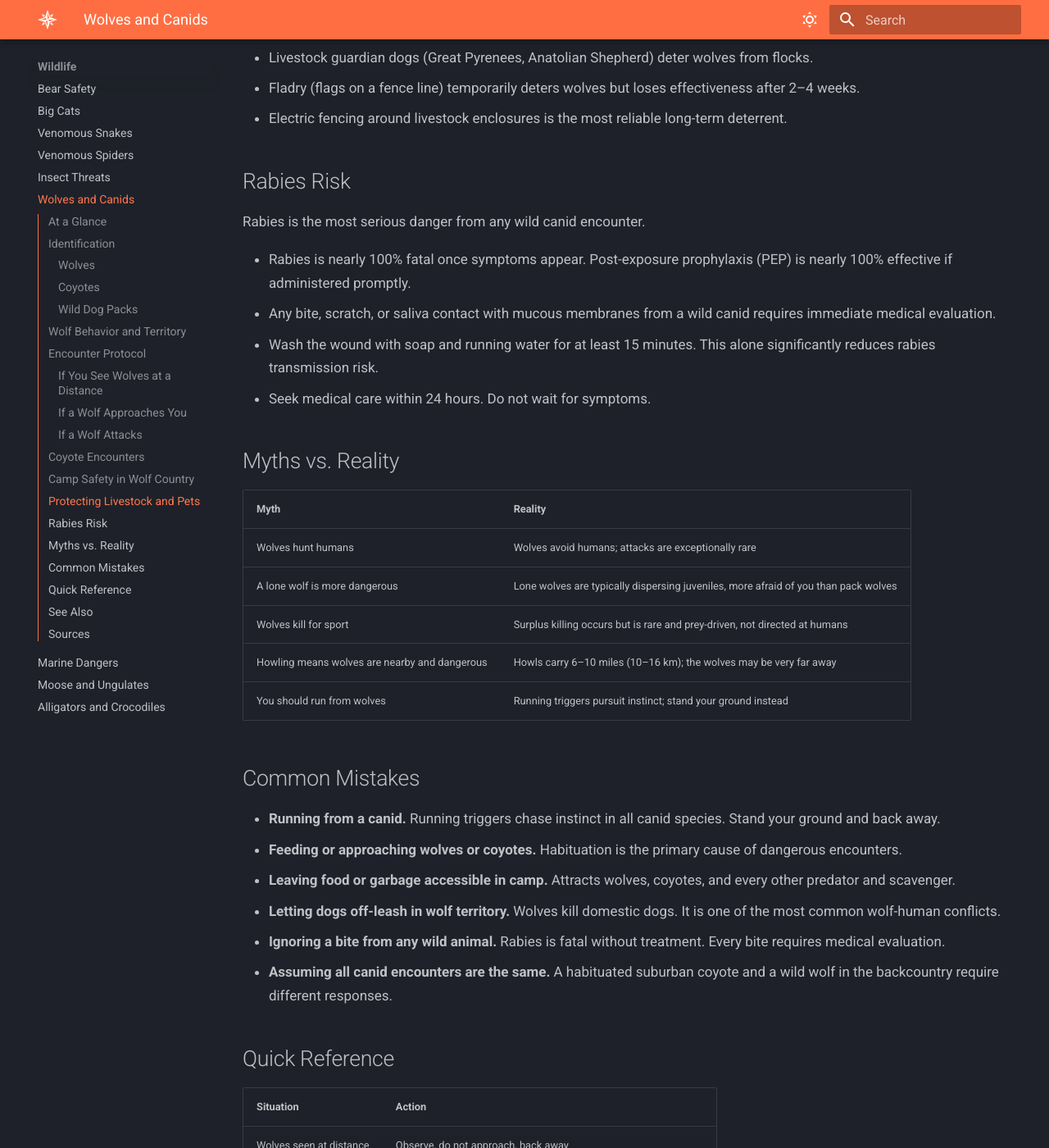
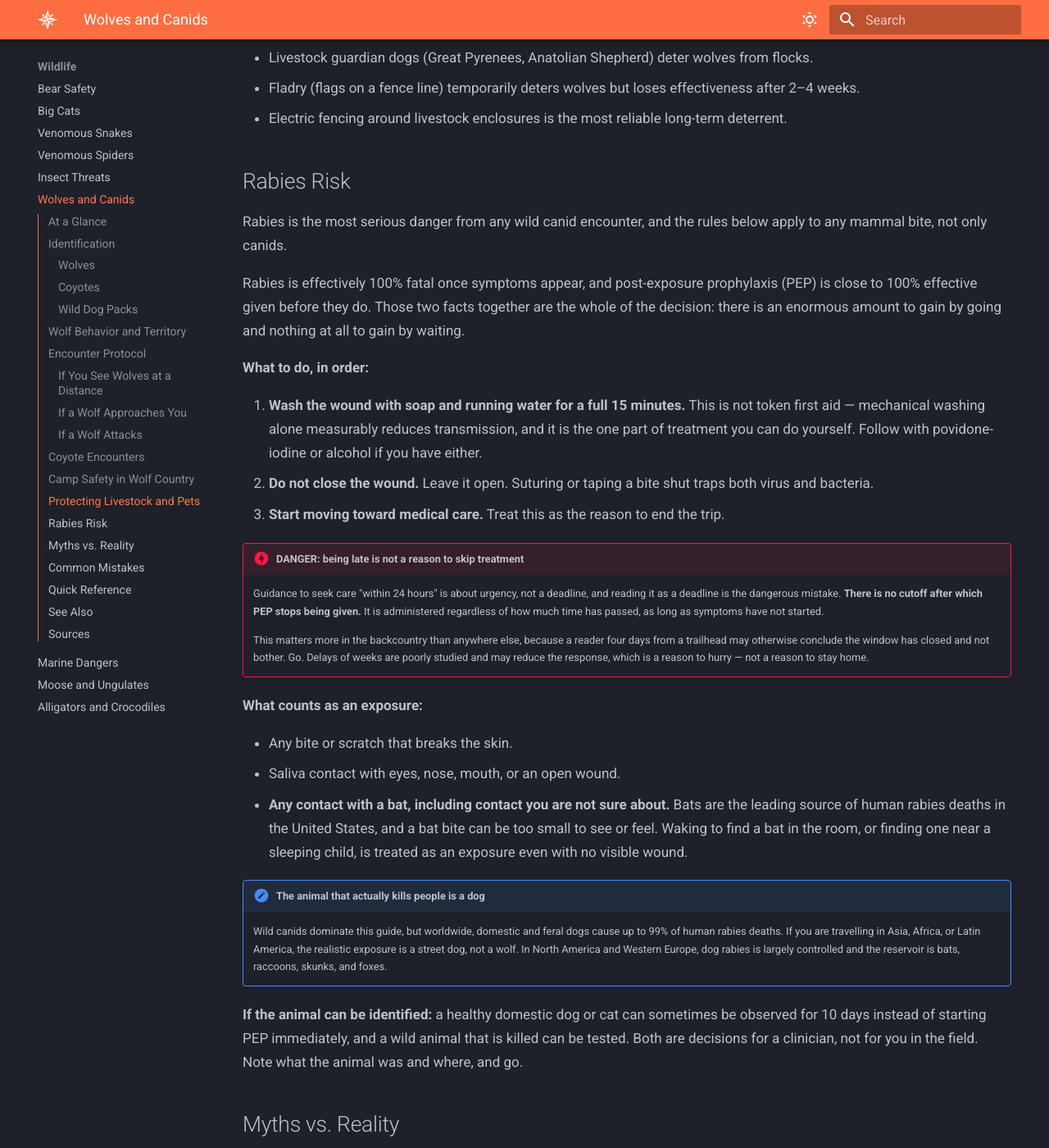
Before and after one commit to mmayden/WilderThings, an MkDocs documentation site: the page built from docs/wildlife/wolves-and-canids.md, in a window 1280 px wide and 1400 px high, scrolled down 3618 px. Shown: the whole window at 82% size. Built offline with MkDocs 1.6.1 and Material for MkDocs 9.7.7, drawn with Linux system fonts in a browser that asks for light colours; some of the changed text lies outside the part shown.

Commit message:
fix: "seek care within 24 hours" reads as a deadline for rabies. It is not.
The canid guide said to seek medical care within 24 hours of a bite. That
is fine urgency advice and a dangerous thing to write in a wilderness
guide, because the reader most likely to act on it is four days from a
trailhead and will conclude the window has closed.

There is no window. Rabies PEP is administered regardless of elapsed time
as long as symptoms have not started. Long delays are poorly studied and
may blunt the response, which is a reason to hurry — not a reason to
decide it is too late and stay home. Given the arithmetic (effectively
100% fatal untreated, close to 100% preventable treated), a reader who
talks themselves out of going because they think they missed a deadline
has made the worst possible error, and the old wording invited it.

This is the same failure mode as the lightning crouch: the harm is not
that the advice is wrong, it is that believing it stops you doing the
thing that saves you.

Expanded the section into the corpus's canonical treatment, because it
had no canonical home — the only other mention was two lines in
animal-attack, which now points here. Added what was missing:

- Do not close the wound. Leaving a bite open was not stated anywhere.
- Bat contact counts as exposure with no visible bite. Bats are the
  leading source of US human rabies deaths and their bites are often too
  small to see. Waking with a bat in the room qualifies.
- Worldwide, dogs cause up to 99% of human rabies deaths. A guide about
  wolves that also covers Asia and Africa should say the realistic
  exposure there is a street dog.
- Why the 15-minute wash matters, so it is not treated as token first aid.

Also: See Also cited bites-and-stings for "rabies risk assessment and
wound management" and that guide contains the word rabies zero times.
The description promised content that does not exist. Corrected, along
with two entries that had no description at all and a cross-category
path used for a same-category link.

Co-Authored-By: Claude Opus 5 (1M context) <noreply@anthropic.com>

```diff
--- a/docs/wildlife/wolves-and-canids.md
+++ b/docs/wildlife/wolves-and-canids.md
@@ -117,12 +117,55 @@ Coyotes are bolder than wolves around humans, especially in suburban areas where
 
 ## Rabies Risk
 
-Rabies is the most serious danger from any wild canid encounter.
+Rabies is the most serious danger from any wild canid encounter, and the rules below
+apply to any mammal bite, not only canids.
 
-- Rabies is nearly 100% fatal once symptoms appear. Post-exposure prophylaxis (PEP) is nearly 100% effective if administered promptly.
-- Any bite, scratch, or saliva contact with mucous membranes from a wild canid requires immediate medical evaluation.
-- Wash the wound with soap and running water for at least 15 minutes. This alone significantly reduces rabies transmission risk.
-- Seek medical care within 24 hours. Do not wait for symptoms.
+Rabies is effectively 100% fatal once symptoms appear, and post-exposure prophylaxis
+(PEP) is close to 100% effective given before they do. Those two facts together are the
+whole of the decision: there is an enormous amount to gain by going and nothing at all
+to gain by waiting.
+
+**What to do, in order:**
+
+1. **Wash the wound with soap and running water for a full 15 minutes.** This is not
+   token first aid — mechanical washing alone measurably reduces transmission, and it is
+   the one part of treatment you can do yourself. Follow with povidone-iodine or alcohol
+   if you have either.
+2. **Do not close the wound.** Leave it open. Suturing or taping a bite shut traps both
+   virus and bacteria.
+3. **Start moving toward medical care.** Treat this as the reason to end the trip.
+
+!!! danger "DANGER: being late is not a reason to skip treatment"
+    Guidance to seek care "within 24 hours" is about urgency, not a deadline, and reading
+    it as a deadline is the dangerous mistake. **There is no cutoff after which PEP stops
+    being given.** It is administered regardless of how much time has passed, as long as
+    symptoms have not started.
+
+    This matters more in the backcountry than anywhere else, because a reader four days
+    from a trailhead may otherwise conclude the window has closed and not bother. Go.
+    Delays of weeks are poorly studied and may reduce the response, which is a reason to
+    hurry — not a reason to stay home.
+
+**What counts as an exposure:**
+
+- Any bite or scratch that breaks the skin.
+- Saliva contact with eyes, nose, mouth, or an open wound.
+- **Any contact with a bat, including contact you are not sure about.** Bats are the
+  leading source of human rabies deaths in the United States, and a bat bite can be too
+  small to see or feel. Waking to find a bat in the room, or finding one near a sleeping
+  child, is treated as an exposure even with no visible wound.
+
+!!! note "The animal that actually kills people is a dog"
+    Wild canids dominate this guide, but worldwide, domestic and feral dogs cause up to
+    99% of human rabies deaths. If you are travelling in Asia, Africa, or Latin America,
+    the realistic exposure is a street dog, not a wolf. In North America and Western
+    Europe, dog rabies is largely controlled and the reservoir is bats, raccoons, skunks,
+    and foxes.
+
+**If the animal can be identified:** a healthy domestic dog or cat can sometimes be
+observed for 10 days instead of starting PEP immediately, and a wild animal that is
+killed can be tested. Both are decisions for a clinician, not for you in the field. Note
+what the animal was and where, and go.
 
 ## Myths vs. Reality
 
@@ -141,6 +184,8 @@ Rabies is the most serious danger from any wild canid encounter.
 - **Leaving food or garbage accessible in camp.** Attracts wolves, coyotes, and every other predator and scavenger.
 - **Letting dogs off-leash in wolf territory.** Wolves kill domestic dogs. It is one of the most common wolf-human conflicts.
 - **Ignoring a bite from any wild animal.** Rabies is fatal without treatment. Every bite requires medical evaluation.
+- **Deciding you missed the window.** There is no window. PEP is given whenever you arrive, provided symptoms have not begun.
+- **Dismissing a bat because you cannot find a bite.** Bat bites are frequently invisible. Contact is enough.
 - **Assuming all canid encounters are the same.** A habituated suburban coyote and a wild wolf in the backcountry require different responses.
 
 ## Quick Reference
@@ -151,15 +196,17 @@ Rabies is the most serious danger from any wild canid encounter.
 | Wolf approaching | Stand tall, shout, throw objects, back away |
 | Wolf attacking | Fight back, target eyes and nose, protect neck |
 | Coyote in suburban area | Haze aggressively — yell, throw objects |
-| Any canid bite | Wash 15 min with soap and water, seek medical care within 24 hrs |
+| Any canid bite | Wash 15 min with soap and water, leave the wound open, go now |
+| Bite and you are days out | Still go. PEP has no cutoff before symptoms start |
+| Bat contact, no visible bite | Counts as exposure — seek PEP |
 | Camp in wolf country | Store food securely, leash dogs, cook away from tent |
 
 ## See Also
 
-- [Bear Safety](../wildlife/bear-safety.md)
-- [Animal Attack Scenarios](../scenarios/animal-attack.md)
-- [First Aid Basics](../medical/first-aid-basics.md) — treating bite wounds and preventing infection.
-- [Bites and Stings](../medical/bites-and-stings.md) — rabies risk assessment and wound management.
+- [Bear Safety](bear-safety.md) — the opposite protocol: play dead for a defensive grizzly, never for a canid.
+- [Animal Attack Scenarios](../scenarios/animal-attack.md) — fighting back, and injuries after an attack.
+- [First Aid Basics](../medical/first-aid-basics.md) — bleeding control and wound care after a bite.
+- [Bites and Stings](../medical/bites-and-stings.md) — snake, insect, and arachnid envenomation.
 
 ## Sources
 
@@ -168,3 +215,6 @@ Rabies is the most serious danger from any wild canid encounter.
 - Alaska Department of Fish and Game, "Living with Wolves"
 - Linnell et al., "The Fear of Wolves: A Review of Wolf Attacks on Humans," NINA/NIKU, 2002
 - The Humane Society of the United States, coyote hazing guidelines
+- CDC, "Rabies Post-exposure Prophylaxis Guidance" (cdc.gov/rabies/hcp)
+- WHO, Rabies Fact Sheet — global burden and the share attributable to dogs
+- CDC Yellow Book (2026), Rabies chapter
```
Also changed, not shown: docs/scenarios/animal-attack.md (+4 -0 lines).
